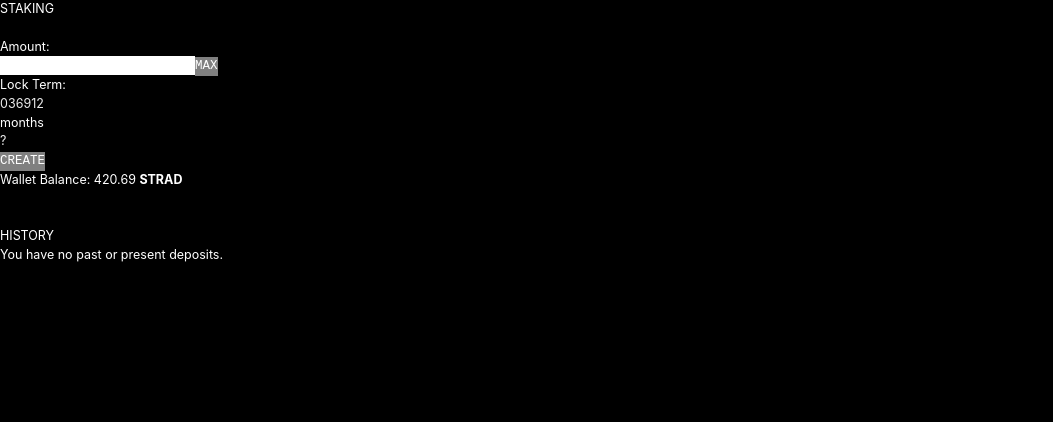
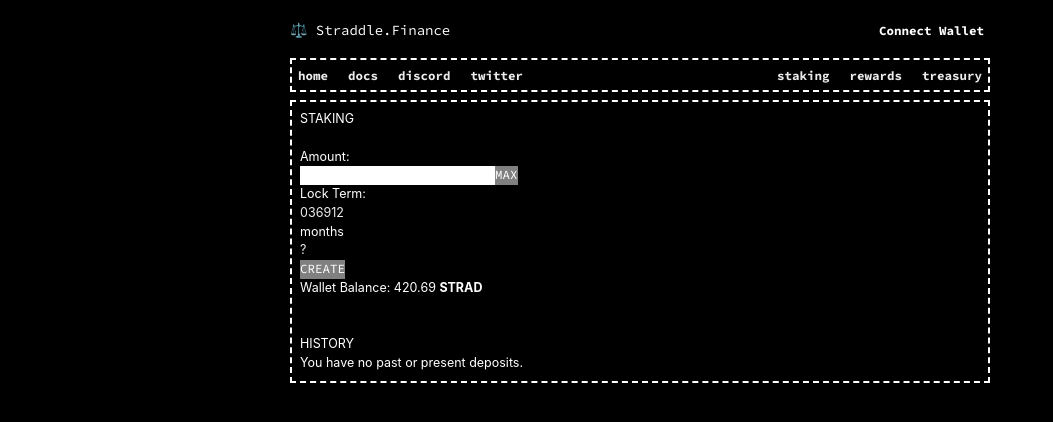
Before and after one commit to tfire/straddle, a Next.js app in the folder client/: page /staking in a window 1280 px wide. Shown: the top 422 px of the page, without its empty margins (0-1053 px from the left). Built offline with nearby package versions, Linux system fonts and the light colour scheme; what @lido-sdk/constants, @lido-sdk/web3-react would draw is missing.

Commit message:
Setup layout

```diff
--- a/client/components/layout.tsx
+++ b/client/components/layout.tsx
@@ -1,7 +1,69 @@
+import { Box, Button, Flex, Spacer, Stack, Text } from "@chakra-ui/react";
+import Head from "next/head";
+import React, { useState } from "react";
+import styles from "../styles/Home.module.css";
+import ConnectWalletModal from "./connectWalletModal";
 
-export default function Layout() {
+const Layout = ({ children }) => {
+  const [openModal, setOpenModal] = useState<boolean>(false);
 
+  const closeModal = () => {
+    setOpenModal(false);
+  };
   return (
+    <Box
+      height="100%"
+      width="100%"
+      maxWidth={"700px"}
+      m="auto"
+      pt="10px"
+      className={styles.container}
+    >
+      <Head>
+        <title>Straddle</title>
+        <meta name="description" content="ETH App" />
+        <link rel="icon" href="/favicon0.ico" />
+      </Head>
 
-  )
-}
+      {openModal && (
+        <ConnectWalletModal closeModal={closeModal} openModal={openModal} />
+      )}
+
+      <div className="application-view">
+        <Flex justify='space-between' alignItems='center' mb={2}>
+          <Text fontSize='14px' variant="medium">⚖️ Straddle.Finance</Text>
+          <Button variant='primary' onClick={() => setOpenModal(true)}>Connect Wallet</Button>
+        </Flex>
+        <Flex
+          borderWidth="2px"
+          borderStyle="dashed"
+          borderColor="white"
+          justify="space-between"
+        >
+          <Flex gap={2}>
+            <Button variant='secondary'>home</Button>
+            <Button variant='secondary'>docs</Button>
+            <Button variant='secondary'>discord</Button>
+            <Button variant='secondary'>twitter</Button>
+          </Flex>
+          <Flex gap={2}>
+            <Button variant='secondary'>staking</Button>
+            <Button variant='secondary'>rewards</Button>
+            <Button variant='secondary'>treasury</Button>
+          </Flex>
+        </Flex>
+        <Stack
+          borderWidth="2px"
+          borderStyle="dashed"
+          borderColor="white"
+          p={2}
+          mt={2}
+        >
+          {children}
+        </Stack>
+      </div>
+    </Box>
+  );
+};
+
+export default Layout;
--- a/client/pages/_app.tsx
+++ b/client/pages/_app.tsx
@@ -5,6 +5,7 @@ import { ChakraProvider, DarkMode, extendTheme, ThemeConfig } from '@chakra-ui/r
 
 import { rpc, supportedChainIds } from "../constants/web3data"
 import { theme } from '../theme';
+import Layout from '../components/layout';
 
 function MyApp({ Component, pageProps }: AppProps) {
   return (<ChakraProvider theme={theme}>
@@ -13,7 +14,10 @@ function MyApp({ Component, pageProps }: AppProps) {
     supportedChainIds={supportedChainIds}
     rpc={rpc}
   >
+    <Layout>
     <Component {...pageProps} />
+
+    </Layout>
   </ProviderWeb3>
   </ChakraProvider>
   )
--- a/client/styles/Home.module.css
+++ b/client/styles/Home.module.css
@@ -68,16 +68,16 @@ code {
  */
 .container {
   height: 100%;
-  width: 100%;
-  max-width: 700px;
-  margin-right: auto;
-  margin-left: auto;
+  width: 100%!important;
+  max-width: 700px !important;
+  margin-right: auto !important;
+  margin-left: auto !important;
   padding-top: 10px;
 }
 
 .application-header {
   display: flex;
-
+  cursor: default!important;
   border-style: dashed;
   width: 100%;
   height: 30px;
--- a/client/theme.ts
+++ b/client/theme.ts
@@ -11,13 +11,42 @@ export const theme = extendTheme({
       body: {
         padding: 0,
         margin: 0,
-        backgroundColor: 'black',
+        backgroundColor: "black",
         fontFamily: "Source Code Pro",
       },
       fonts: {
-        body:
-          "Source Code Pro, monospace",
+        body: "Source Code Pro, monospace",
       },
     },
   },
+  components: {
+    Text: {
+      variants: {
+        medium: {
+          fontFamily: "Source Code Pro, monospace",
+          fontSize: "12.5px",
+          lineHeight: "1.5",
+        },
+      },
+    },
+    Button: {
+      variants: {
+        primary: {
+          backgroundColor: "black",
+          color: "white",
+          fontSize: "12.5px",
+          fontFamily: "Source Code Pro, monospace",
+          borderRadius: "0px",
+          padding: "1px 6px"
+        },
+        secondary: {
+          borderRadius: "0px",
+          fontFamily: "Source Code Pro, monospace",
+          fontSize: '12.5px',
+          height: '30px',
+          padding: "1px 6px"
+        }
+      }
+    },
+  },
 });
```
Also changed, not shown: client/pages/index.tsx (+38 -49 lines).
